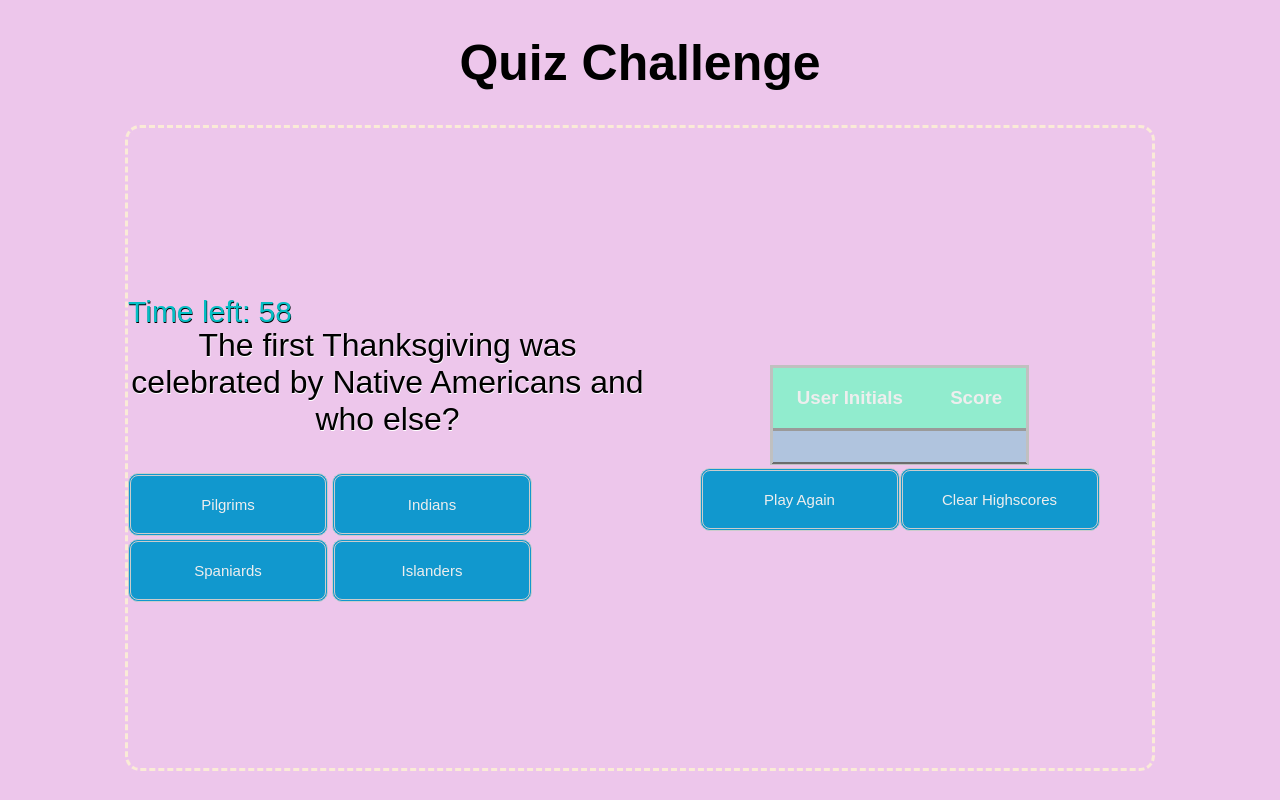
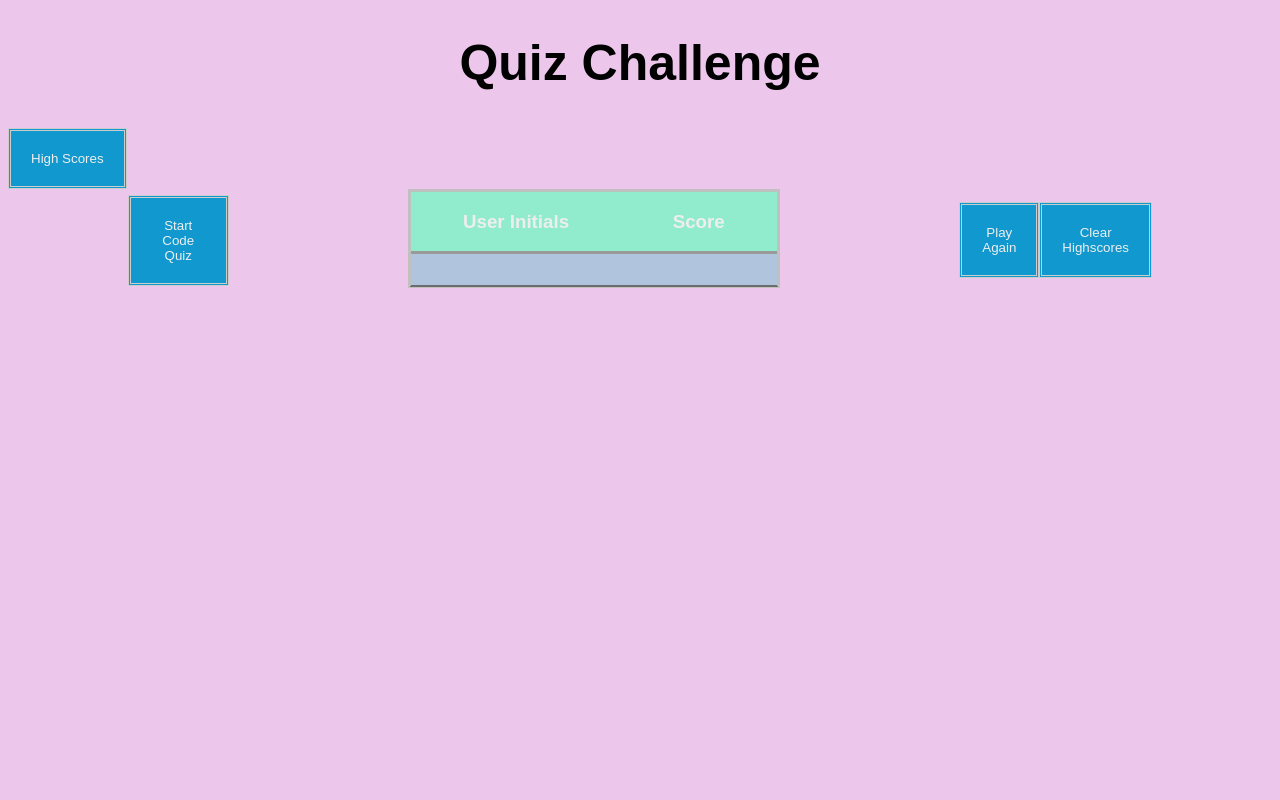
Before and after one commit to CesarOCampos/CodeQuiz, a plain HTML site: page index.html in a window 1280 px wide. Both pictures are taken after a click on the button "High Scores". Drawn offline with Linux system fonts and the light colour scheme.

Commit message:
moved buttons around and removed extra lines

```diff
--- a/assets/css/style.css
+++ b/assets/css/style.css
@@ -4,8 +4,8 @@
 
 li {
     padding-bottom: 3px;
-    color: white;
-    text-shadow: 1.5px 1px 3px black;
+    color: rgba(255, 255, 255, 0.664);
+    text-shadow: 2px 1px 3px black;
     list-style-type: none;
 }
 
@@ -30,13 +30,11 @@ input {
 
 .container {
     width: 80vw;
-    height: 80vh;
     display: flex;
     justify-content: center;
     align-items: center;
     max-width: 70rem;
     margin: 0 auto;
-    border-style: dashed;
     border-radius: 15px;
     border-color: antiquewhite;
 }
@@ -46,18 +44,15 @@ button {
     justify-content: center;
     font-family: sans-serif;
     background-color: #1198ce;
-    border-radius: 10px;
     border: 3px double #cccccc;
     color: #eeeeee;
     text-align: center;
-    font-size: 15px;
     padding: 20px;
-    width: 200px;
     margin-top: 3px;
 }
 
 button:hover {
-    box-shadow: 4px 3px 6px #44bd9f;
+    box-shadow: 3px 2px 5px #44bd9f;
 }
 
 #startpage {
@@ -117,7 +112,7 @@ button:hover {
     font-family: sans-serif;
 }
 
-#highscoreContainer {
+#hsCon {
     height: 100%;
     width: 100%;
     display: none;
--- a/assets/js/script.js
+++ b/assets/js/script.js
@@ -1,13 +1,13 @@
 //global values
-var quizBody = document.getElementById("quiz");
+var EntireQuiz = document.getElementById("quiz");
 var resultsEl = document.getElementById("result");
 var finalScoreEl = document.getElementById("finalScore");
-var gameoverDiv = document.getElementById("gameover");
+var gameOver = document.getElementById("gameover");
 var questionsEl = document.getElementById("questions");
-var quizTimer = document.getElementById("timer");
-var startQuizButton = document.getElementById("startbtn");
+var QTime = document.getElementById("timer");
+var StartQBtn = document.getElementById("startbtn");
 var startquiz = document.getElementById("startpage");
-var highscoreContainer = document.getElementById("highscoreContainer");
+var hsCon = document.getElementById("hsCon");
 var highscoreDiv = document.getElementById("high-scorePage");
 var highscoreInputName = document.getElementById("initials");
 var highscoreDisplayName = document.getElementById("highscore-initials");
@@ -18,7 +18,6 @@ var answerA = document.getElementById("a");
 var answerB = document.getElementById("b");
 var answerC = document.getElementById("c");
 var answerD = document.getElementById("d");
-
 
 // Quiz questions
 var questions = [{
@@ -64,7 +63,7 @@ var correct
 
 //renders questions
 function generateQuizQuestion() {
-    gameoverDiv.style.display = "none";
+    gameOver.style.display = "none";
     while (currentQuestionIndex === finalQuestionIndex) {
         return Score();
     }
@@ -78,25 +77,24 @@ function generateQuizQuestion() {
 
 //starts quiz and renders the question and timer begins counting
 function startQuiz() {
-    gameoverDiv.style.display = "none";
     startquiz.style.display = "none";
     generateQuizQuestion();
 
     timerInterval = setInterval(function() {
         timeRemaining--;
-        quizTimer.textContent = "Time left: " + timeRemaining;
+        QTime.textContent = "Time left: " + timeRemaining;
 
         if (timeRemaining === 0) {
             clearInterval(timerInterval);
             Score();
         }
     }, 1000);
-    quizBody.style.display = "block";
+    EntireQuiz.style.display = "block";
 }
 //keeps track of score when time runs out
 function Score() {
-    quizBody.style.display = "none"
-    gameoverDiv.style.display = "flex";
+    EntireQuiz.style.display = "none"
+    gameOver.style.display = "flex";
     clearInterval(timerInterval);
     highscoreInputName.value = "";
     finalScoreEl.innerHTML = "You got " + score + " out of " + questions.length + " correct!";
@@ -115,8 +113,8 @@ submitScoreBtn.addEventListener("click", function highscore() {
             score: score
         };
 
-        gameoverDiv.style.display = "none";
-        highscoreContainer.style.display = "flex";
+        gameOver.style.display = "none";
+        hsCon.style.display = "flex";
         highscoreDiv.style.display = "block";
         endGameBtns.style.display = "flex";
         savedHighscores.push(currentHighscore);
@@ -142,9 +140,8 @@ function generateHighscores() {
 
 // This function displays the high scores page while hiding all of the other pages from
 function showHS() {
-    startquiz.style.display = "none"
-    gameoverDiv.style.display = "none";
-    highscoreContainer.style.display = "flex";
+    gameOver.style.display = "none";
+    hsCon.style.display = "flex";
     highscoreDiv.style.display = "block";
     endGameBtns.style.display = "flex";
     generateHighscores();
@@ -159,9 +156,8 @@ function clearhs() {
 
 //allows to replay
 function replay() {
-    highscoreContainer.style.display = "none";
-    gameoverDiv.style.display = "none";
-    startquiz.style.display = "flex";
+    hsCon.style.display = "none";
+    gameOver.style.display = "none";
     timeRemaining = 76;
     score = 0;
     currentQuestionIndex = 0;
@@ -171,12 +167,12 @@ function check(answer) { //checks each answer
     correct = questions[currentQuestionIndex].correctAnswer;
     if (answer === correct && currentQuestionIndex !== finalQuestionIndex) {
         score++;
-        alert("That Is Correct!");
+        alert("Correct!");
         currentQuestionIndex++;
         generateQuizQuestion();
 
     } else if (answer !== correct && currentQuestionIndex !== finalQuestionIndex) {
-        alert("That Is Incorrect.")
+        alert("Incorrect.")
         currentQuestionIndex++;
         generateQuizQuestion();
     } else {
--- a/index.html
+++ b/index.html
@@ -8,11 +8,9 @@
     </head>
     <body>
         <h1>Quiz Challenge</h1>
+        <nav><button id="startPageHighscore" onclick="showHS()">High Scores</button></nav>
         <section class="container">
-            <div id="startpage">
-            <button id="startbtn">Start Code Quiz</button>
-            <button id="startPageHighscore" onclick="showHS()">High Scores</button>
-            </div>
+            <div id="startpage"> <button id="startbtn">Start Code Quiz</button> </div>
             <div id="quiz">
                 <div id="timer">Time left: </div>
                     <div id="questions"><p>Questions Placeholder</p></div>
@@ -20,27 +18,25 @@
                         <button id="b" onclick="check('b')">B</button>
                         <button id="c" onclick="check('c')">C</button>
                         <button id="d" onclick="check('d')">D</button>
-                    <div id="result"></div>
-            </div>
+                    <div id="result"></div></div>
             <div id="gameover">
                 <div id="finalScore"></div>
                 <input type="text" size = "40" placeholder="Enter you initials for high score" name="intials" id="initials"/>
                 <button id="submitScore">Submit Score</button>
             </div>
-            <div id=highscoreContainer>
-            <div id="high-scorePage">
+            <div id="hsCon">
+                <div id="high-scorePage">
                 <div id="highscore-header">
                     <h3>User Initials</h3>
                     <h3>Score</h3>
                 </div>
                 <div id = "highscore-initials"></div>
                 <div id = "highscore-score"></div>
-            </div>
+            </div></div>
             <div id="endGameBtns">
                 <button id="playAgain" onclick="replay()">Play Again</button>
-                <button id="clearHighscore" onclick="clearScore()">Clear Highscores</button>
-            </div>
-            </div>
+                <button id="clearHighscore" onclick="clearhs()">Clear Highscores</button>
+            </div></div>
         </section>
         <script type="text/javascript" src="./assets/js/script.js"></script>
     </body>
```
